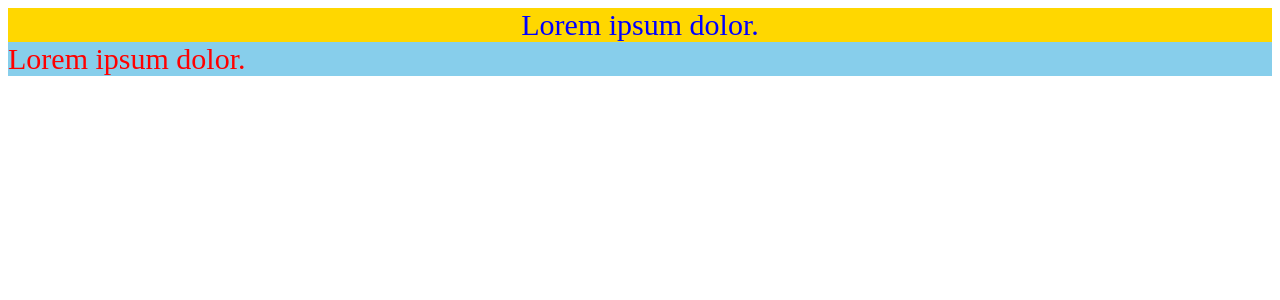
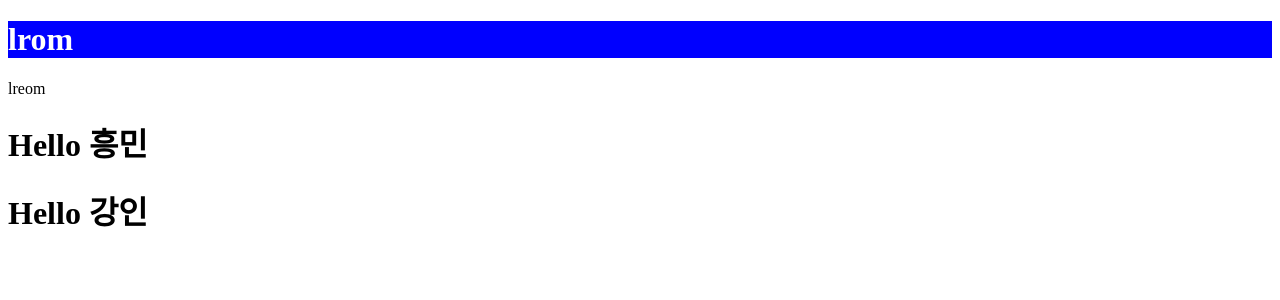
Before and after one commit to travelerjh/react, a React (Create React App) app: page / in a window 1280 px wide. Shown: the top 300 px of the page. Built offline with nearby package versions, Linux system fonts and the light colour scheme.

Commit message:
i am 컴포넌트에요

```diff
--- a/src/App.js
+++ b/src/App.js
@@ -1,23 +1,33 @@
 function App() {
-  const mystyle = {
-    color: "blue",
-    background: "gold", // black-ground 안됨   카멜 케이스로 backGround
-    fontSize: "30px",
-    textAlign: "center",
-  }; // js object
-
+  const mystyle = {};
   return (
     <>
-      <div style={mystyle}> Lorem ipsum dolor.</div>
-      {/*  {{ }} 이렇게 쓰는 이유는 자바스크립트쓰고  인라인스타일쓰려고  */}
-      <div
-        style={{ color: "red", backgroundColor: "skyblue", fontSize: "30px" }}
-      >
-        {" "}
-        Lorem ipsum dolor.
+      <div>
+        <h1
+          className={"note"}
+          style={{ backgroundColor: "blue", color: "white" }}
+        >
+          lrom
+        </h1>
+        <p title={"문단 요소"}>lreom</p>
+        <Mycom tilte="내컴포넌트" name="흥민" />
+        <Mycom tilte="I am 컴포넌트에요" name="강인" />
       </div>
     </>
   );
 }
 
+// 함수 인자로
+// 사용한 곳에서 넘긴 property 들이 객채로 담김
+// 예 title ="내컴포넌트"  => {title:"내컴포넌트"}
+
+function Mycom(props) {
+  console.log("Mycom 이 받은 property", props);
+  return (
+    <div>
+      <h1 title={props.tilte}> Hello {props.name}</h1>
+    </div>
+  );
+}
+
 export default App;
```
